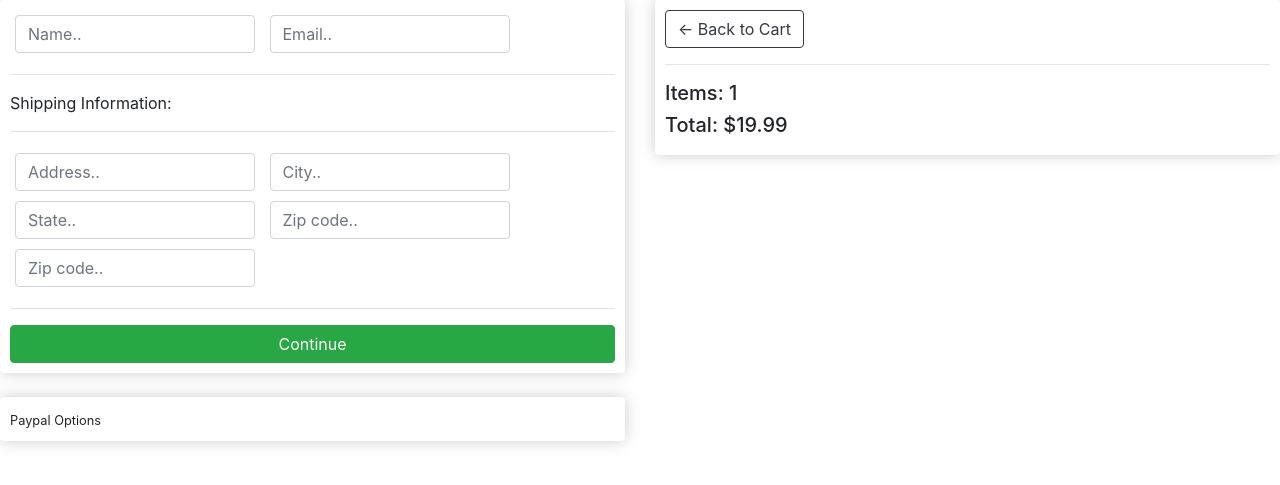
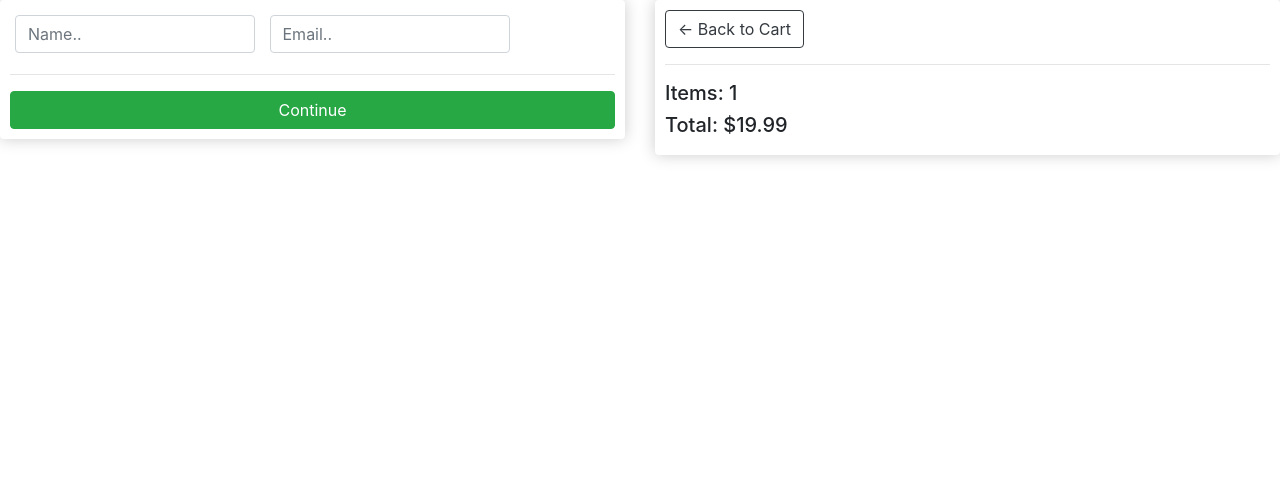
Before and after one commit to goose4Coder/djangoTestProj, a Django app: page /checkout/ in a window 1280 px wide. Shown: the part 66-551 px from the top of the page. Run offline with Django 3.2, Linux system fonts and the light colour scheme; a user stored in the database is signed in; data comes from the database, SQL or seed files in the repository; some libraries are stand-ins or nearby versions.

Commit message:
firstNormalCommit

```diff
--- a/ecommerce/store/templates/store/checkout.html
+++ b/ecommerce/store/templates/store/checkout.html
@@ -42,8 +42,9 @@
 			</div>
 
 			<br>
-			<div class="box-element hidden" id="payment-info">
+			<div hidden class="box-element" id="payment-info">
 				<small>Paypal Options</small>
+				<button id="make-payment">Make Payment</button>
 			</div>
 
 		</div>
@@ -63,7 +64,14 @@
 		var shipping = '{{order.shipping}}'
 
 		if (shipping == 'False'){
-		 	document.querySelectorAll('.shipping-info').innerHTML = ''
+		 	document.getElementById('shipping-info').innerHTML = ''
 		}
+		var form = document.getElementById('form')
+		form.addEventListener('submit', function(e){
+	    	e.preventDefault()
+	    	console.log('Form Submitted...')
+	    	document.getElementById('form-button').hidden=true;
+	    	document.getElementById('payment-info').hidden=false;
+	    })
 	</script>
 {% endblock %}
```
Also changed, not shown: 1 other file.
